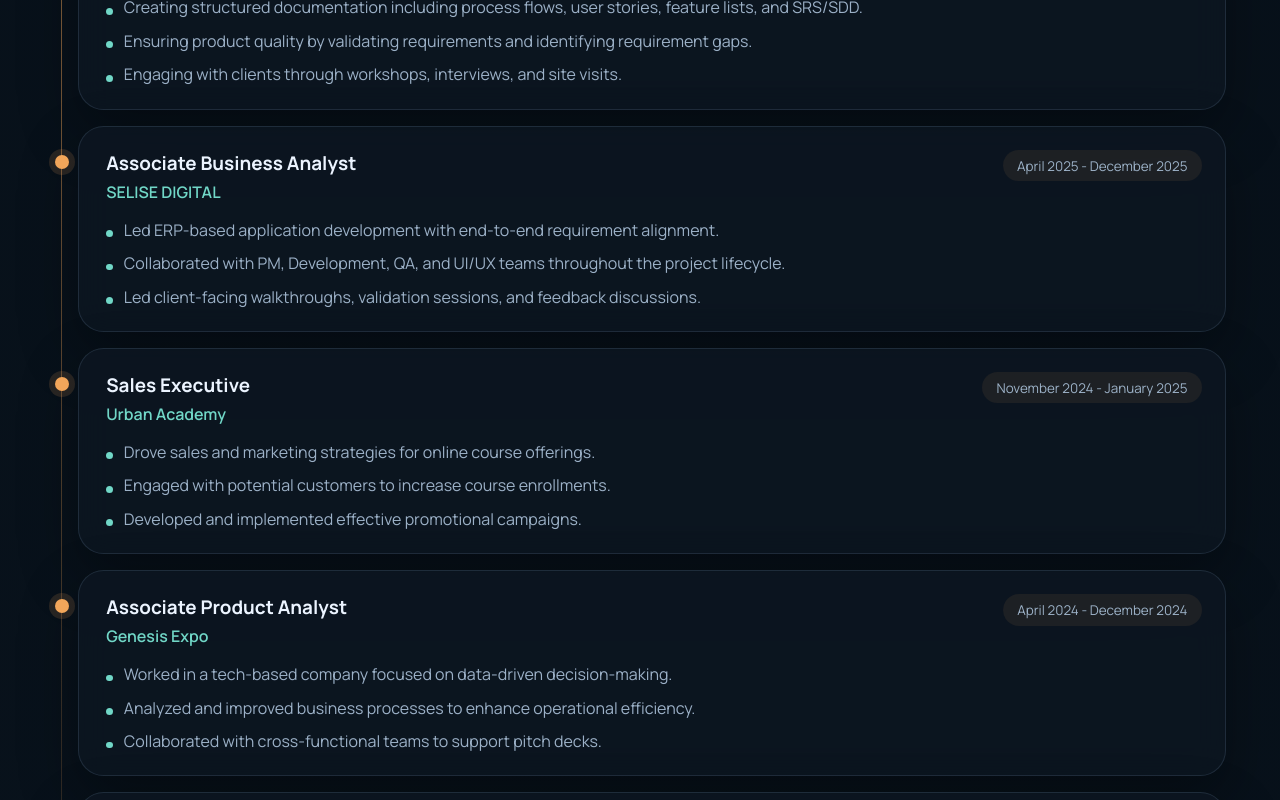
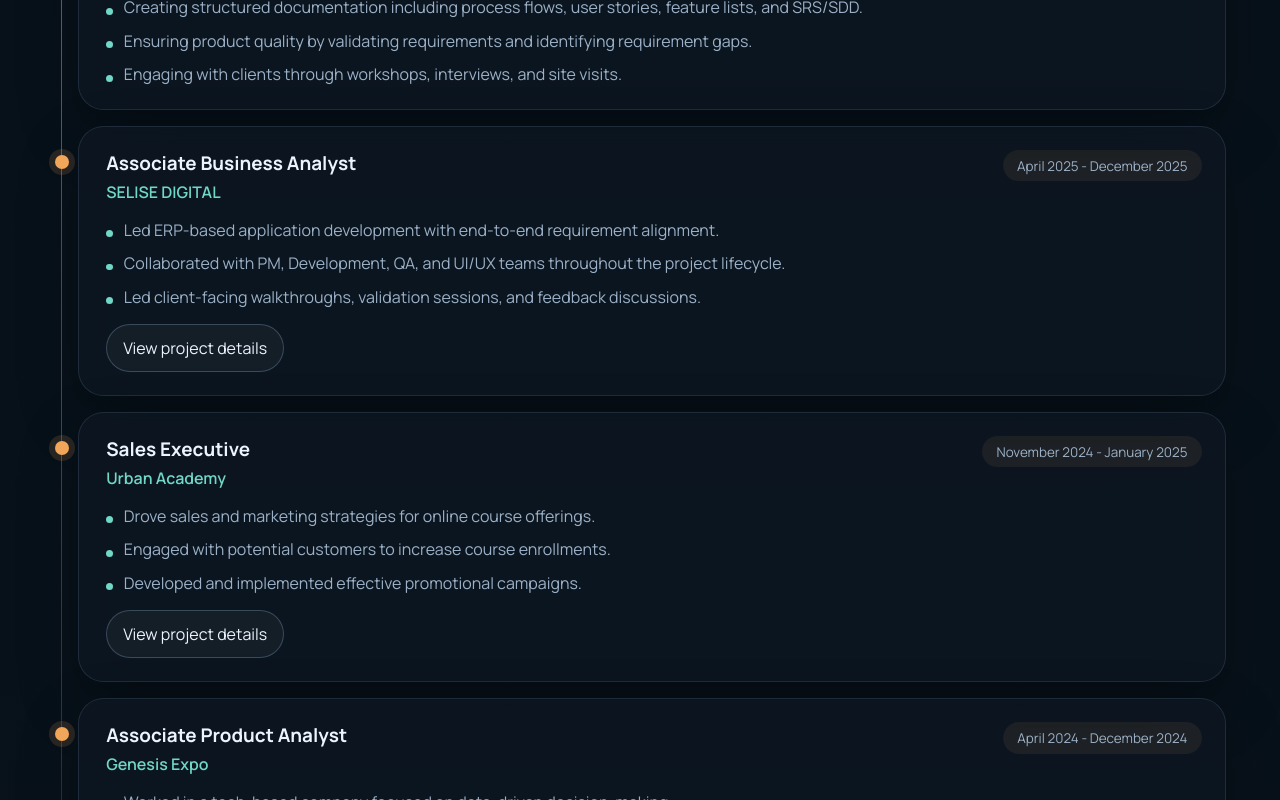
Before and after one commit to momtasirrafi/Momtasir-s-Portfolio, a React (Vite) app: page / in a window 1280 px wide. Shown: the part 1800-2600 px from the top of the page. Built offline with nearby package versions, Linux system fonts and the light colour scheme.

Commit message:
Add expandable experience detail views

```diff
--- a/src/App.css
+++ b/src/App.css
@@ -480,6 +480,10 @@ main,
   transition: transform 240ms ease, border-color 240ms ease, box-shadow 240ms ease, background 240ms ease;
 }
 
+.timeline-item.expanded {
+  border-color: rgba(242, 166, 90, 0.24);
+}
+
 .timeline-marker {
   position: absolute;
   left: -1.52rem;
@@ -541,6 +545,47 @@ main,
   height: 0.42rem;
   border-radius: 999px;
   background: var(--accent-strong);
+}
+
+.detail-open-button,
+.detail-back-button {
+  margin-top: 1rem;
+  border: 1px solid var(--line-strong);
+  border-radius: 999px;
+  background: rgba(255, 255, 255, 0.04);
+  color: var(--text);
+  padding: 0.75rem 1rem;
+  cursor: pointer;
+  transition: transform 180ms ease, border-color 180ms ease, background 180ms ease;
+}
+
+.detail-open-button:hover,
+.detail-back-button:hover {
+  transform: translateY(-2px);
+  border-color: rgba(242, 166, 90, 0.24);
+  background: rgba(242, 166, 90, 0.08);
+}
+
+.experience-detail-box {
+  margin-top: 1.25rem;
+  padding: 1.15rem;
+  border: 1px solid rgba(242, 166, 90, 0.16);
+  border-radius: 1.3rem;
+  background:
+    linear-gradient(180deg, rgba(18, 29, 42, 0.96), rgba(10, 18, 28, 0.92)),
+    radial-gradient(circle at top right, rgba(242, 166, 90, 0.08), transparent 30%);
+}
+
+.experience-detail-copy {
+  display: grid;
+  gap: 0.95rem;
+  margin-top: 1rem;
+}
+
+.experience-detail-copy p {
+  margin: 0;
+  color: var(--muted);
+  line-height: 1.8;
 }
 
 .skills-grid,
--- a/src/App.jsx
+++ b/src/App.jsx
@@ -24,6 +24,13 @@ const EXPERIENCES = [
       "Collaborated with PM, Development, QA, and UI/UX teams throughout the project lifecycle.",
       "Led client-facing walkthroughs, validation sessions, and feedback discussions.",
     ],
+    details: [
+      "Spearheaded requirements gathering and end-to-end alignment for a large-scale, long-running ERP system serving Delta Security, an enterprise-level client with a multi-year, high-budget engagement spanning 6+ years.",
+      "Managed and coordinated cross-functional collaboration across a 15+ member team comprising Developers, QA Engineers, Project Managers, and UI/UX Designers throughout the full project lifecycle.",
+      "Led structured client-facing walkthrough sessions, user acceptance validation, and iterative feedback loops to ensure delivered features aligned with business objectives and stakeholder expectations.",
+      "Translated complex business requirements into clear functional specifications, bridging the gap between Delta Security's operational needs and technical implementation by the development team.",
+      "Contributed to sprint planning and backlog refinement within an agile framework, ensuring consistent delivery velocity across a large and distributed project team.",
+    ],
   },
   {
     role: "Sales Executive",
@@ -33,6 +40,14 @@ const EXPERIENCES = [
       "Drove sales and marketing strategies for online course offerings.",
       "Engaged with potential customers to increase course enrollments.",
       "Developed and implemented effective promotional campaigns.",
+    ],
+    details: [
+      "Drove end-to-end sales and marketing strategies for online course offerings, contributing to measurable growth in course enrollments through targeted outreach and customer engagement.",
+      "Engaged proactively with prospective learners to understand their learning goals, recommending suitable courses and converting leads into enrolled students.",
+      "Organized and executed 3-4 marketing campaigns across Facebook and Email channels, generating 50+ qualified leads and significantly expanding course visibility and audience reach.",
+      "Planned and delivered multiple promotional projects end-to-end, coordinating creative assets, messaging, and distribution timelines to maximize campaign impact across digital channels.",
+      "Leveraged the role as an opportunity to strengthen technical and business skills, gaining hands-on exposure to digital marketing platforms and sales funnel management.",
+      "Added strategic value to the organization's portfolio by contributing insights on customer behavior and market positioning to support future course offerings.",
     ],
   },
   {
@@ -198,6 +213,7 @@ export default function App() {
   const [scrolled, setScrolled] = useState(false);
   const [formData, setFormData] = useState({ name: "", email: "", message: "" });
   const [sent, setSent] = useState(false);
+  const [expandedExperience, setExpandedExperience] = useState(null);
 
   useEffect(() => {
     const onScroll = () => {
@@ -368,7 +384,7 @@ export default function App() {
           <div className="timeline">
             {EXPERIENCES.map((exp, index) => (
               <article
-                className="timeline-item"
+                className={`timeline-item ${expandedExperience === exp.role ? "expanded" : ""}`}
                 key={`${exp.company}-${exp.role}`}
                 style={{ transitionDelay: `${index * 90}ms` }}
               >
@@ -385,6 +401,32 @@ export default function App() {
                     <li key={point}>{point}</li>
                   ))}
                 </ul>
+                {exp.details ? (
+                  expandedExperience === exp.role ? (
+                    <div className="experience-detail-box">
+                      <button
+                        type="button"
+                        className="detail-back-button"
+                        onClick={() => setExpandedExperience(null)}
+                      >
+                        Back
+                      </button>
+                      <div className="experience-detail-copy">
+                        {exp.details.map((detail) => (
+                          <p key={detail}>{detail}</p>
+                        ))}
+                      </div>
+                    </div>
+                  ) : (
+                    <button
+                      type="button"
+                      className="detail-open-button"
+                      onClick={() => setExpandedExperience(exp.role)}
+                    >
+                      View project details
+                    </button>
+                  )
+                ) : null}
               </article>
             ))}
           </div>
```
